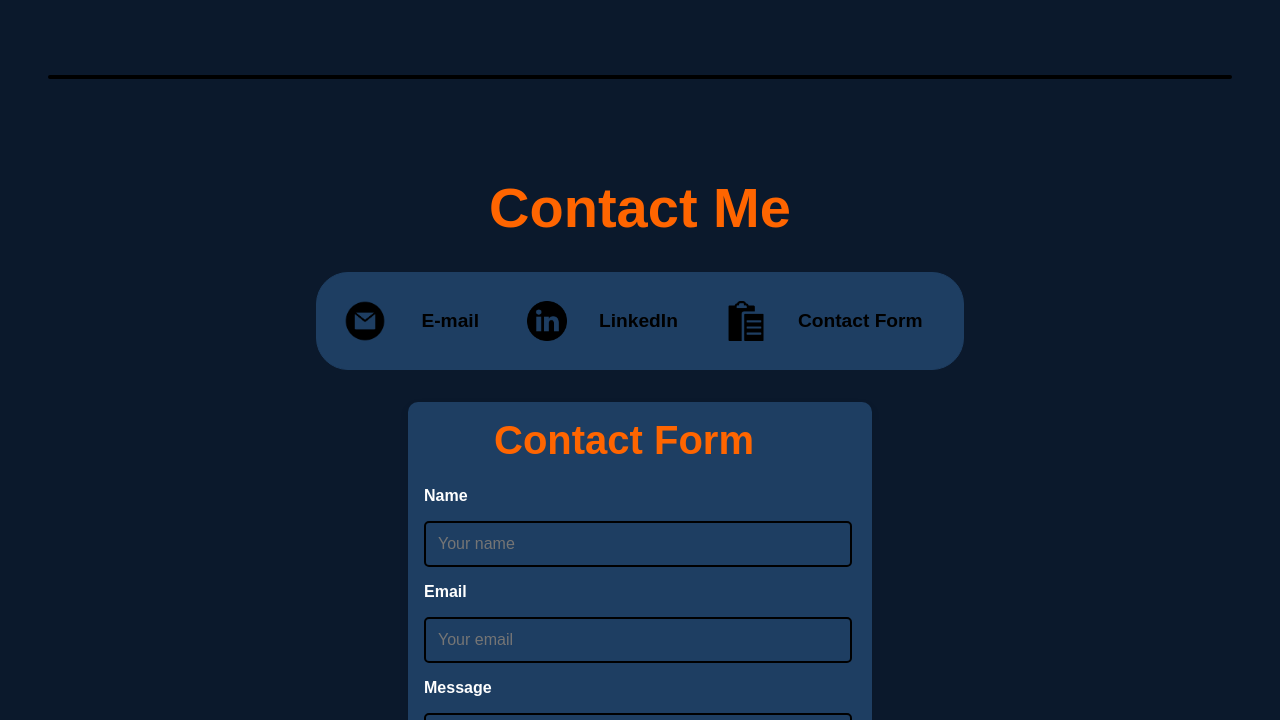
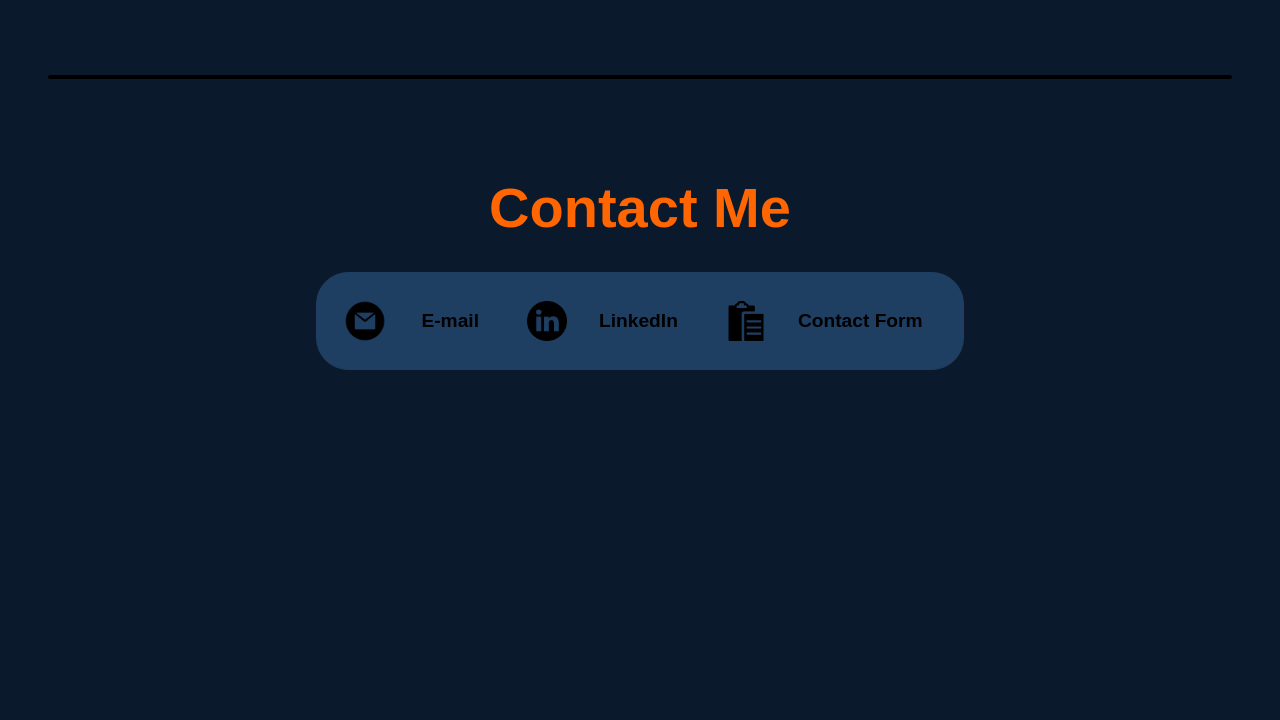
Before and after one commit to PadmanabhGaike/New-Portfolio-website-repos, a website: page index.html in a window 1280 px wide. Both pictures are taken after a click on the link "Contact Form". Shown: the part 2331-3051 px from the top of the page. Drawn offline with Linux system fonts and the light colour scheme.

Commit message:
updated form logic

```diff
--- a/index.html
+++ b/index.html
@@ -343,12 +343,12 @@
 
             thankYouMessage.style.display = "none";
 
-            if (form.classList.contains("show")) {
-                form.classList.remove("show");
-            }else {
-                form.classList.add("show");
-            }
-    }
+          if (form.style.display === "none" || form.style.display === "") {
+            form.style.display = "block";
+          } else {
+            form.style.display = "none";
+          }
+        }
       </script>
 
 <script src="public/formHandeler.js"></script>
```
